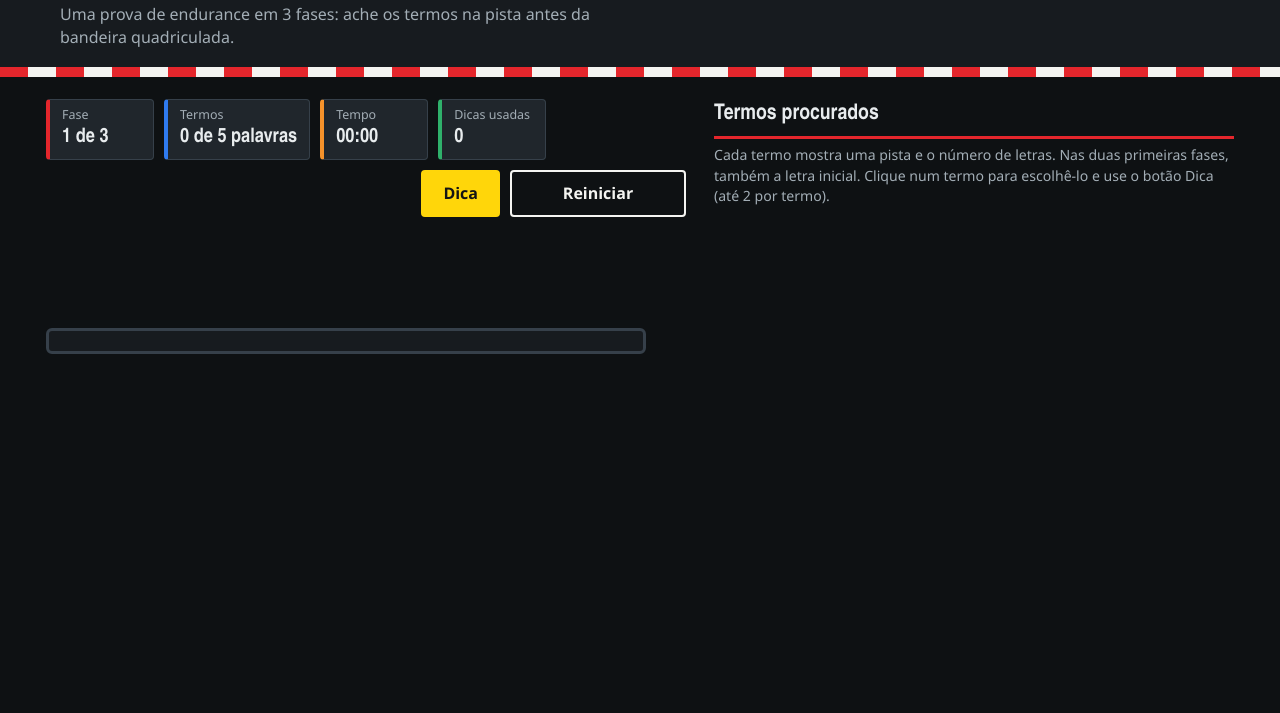
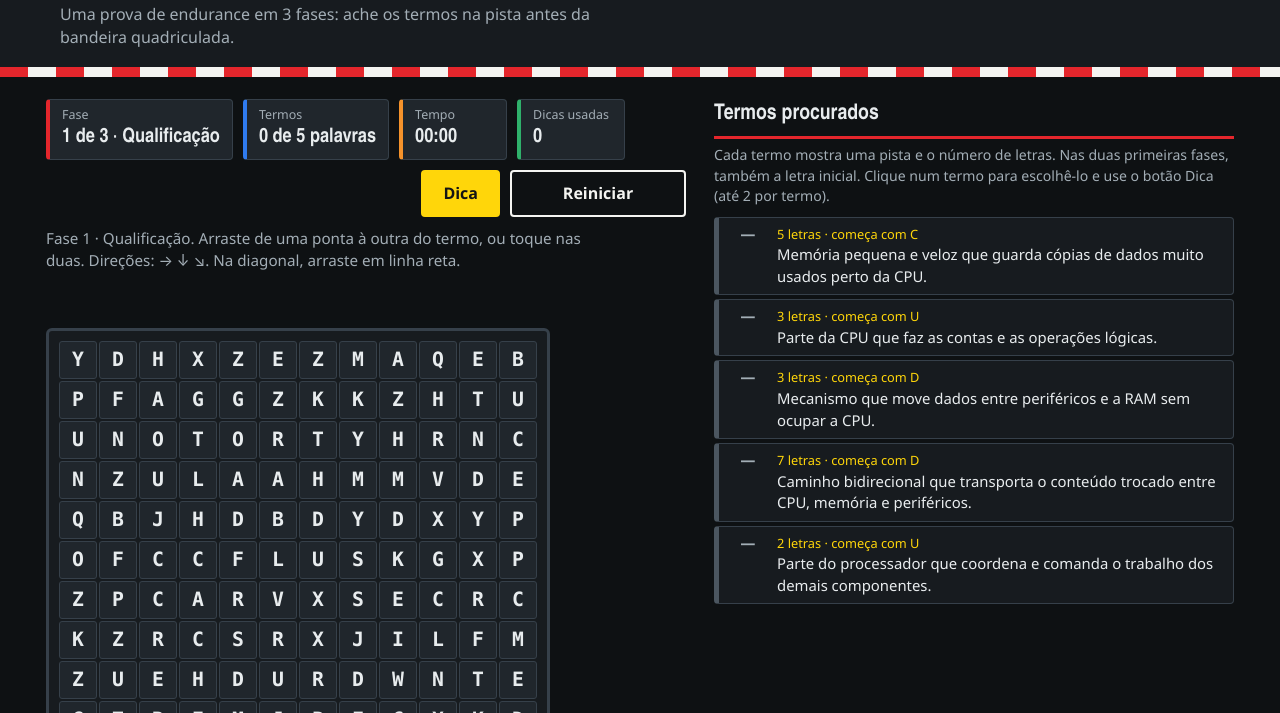
Before and after one commit to gustavoj007/jogo, a plain HTML site: page index.html in a window 1280 px wide. Shown: the part 87-800 px from the top of the page. Drawn offline with Linux system fonts and the light colour scheme.

Commit message:
Fix JavaScript 404 by pointing to existing script

```diff
--- a/index.html
+++ b/index.html
@@ -60,6 +60,6 @@
     </aside>
   </main>
 
-  <script src="./script.js?v=20261118"></script>
+  <script src="./files/script.js?v=20261118"></script>
 </body>
 </html>
```
